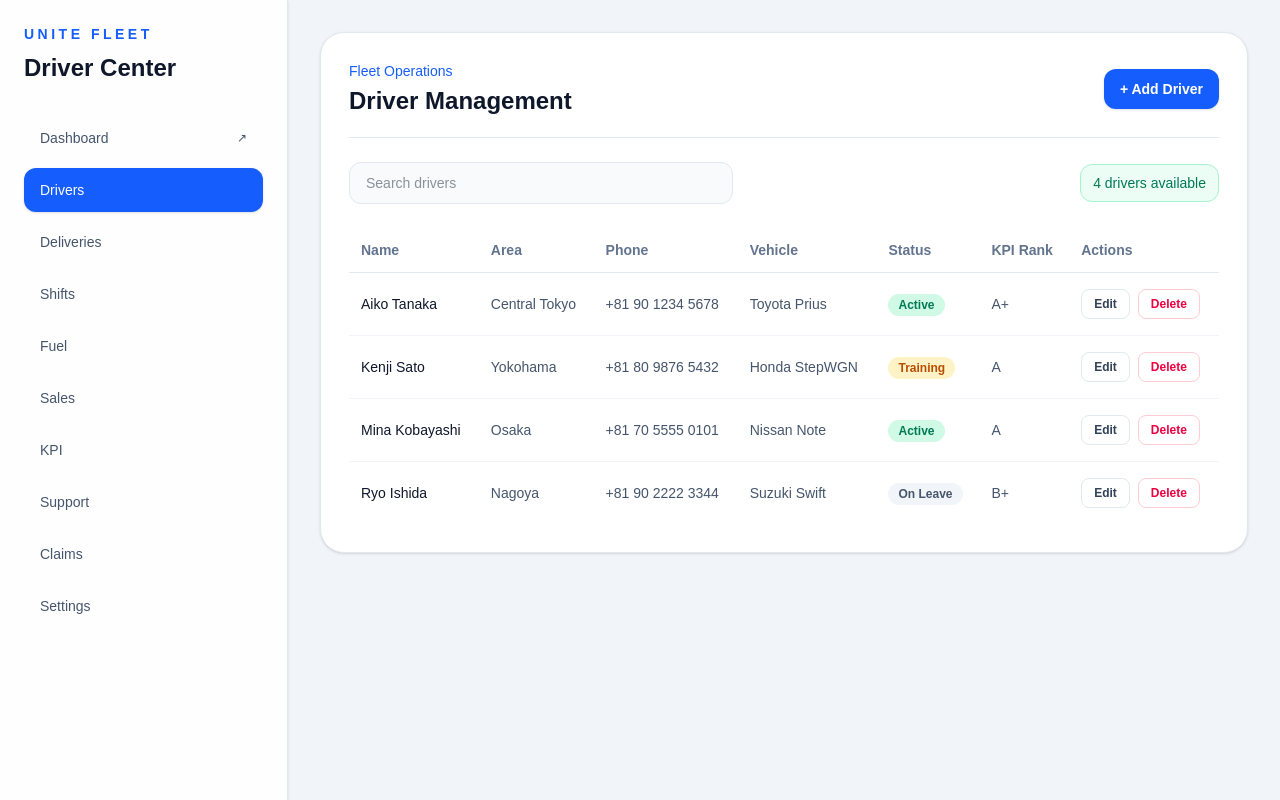
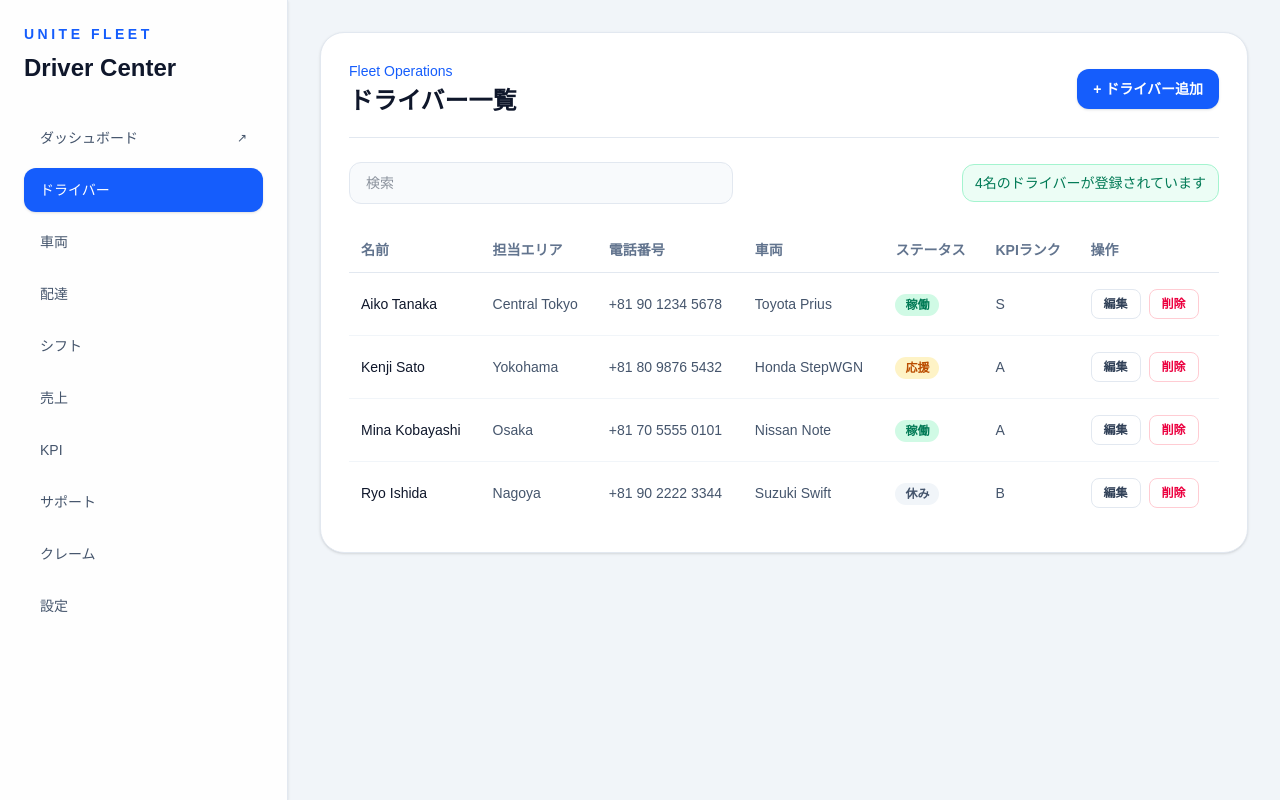
Before and after one commit to unite0526k-blip/unite-freet, a Next.js app: page /drivers in a window 1280 px wide. Built offline with nearby package versions, Linux system fonts and the light colour scheme.

Commit message:
Driver page

```diff
--- a/app/drivers/page.tsx
+++ b/app/drivers/page.tsx
@@ -2,7 +2,7 @@
 
 import { useMemo, useState } from 'react';
 
-type DriverStatus = 'Active' | 'On Leave' | 'Training';
+type DriverStatus = '稼働' | '休み' | '応援';
 
 type Driver = {
   id: number;
@@ -21,8 +21,8 @@ const drivers: Driver[] = [
     area: 'Central Tokyo',
     phone: '+81 90 1234 5678',
     vehicle: 'Toyota Prius',
-    status: 'Active',
-    rank: 'A+',
+    status: '稼働',
+    rank: 'S',
   },
   {
     id: 2,
@@ -30,7 +30,7 @@ const drivers: Driver[] = [
     area: 'Yokohama',
     phone: '+81 80 9876 5432',
     vehicle: 'Honda StepWGN',
-    status: 'Training',
+    status: '応援',
     rank: 'A',
   },
   {
@@ -39,7 +39,7 @@ const drivers: Driver[] = [
     area: 'Osaka',
     phone: '+81 70 5555 0101',
     vehicle: 'Nissan Note',
-    status: 'Active',
+    status: '稼働',
     rank: 'A',
   },
   {
@@ -48,22 +48,22 @@ const drivers: Driver[] = [
     area: 'Nagoya',
     phone: '+81 90 2222 3344',
     vehicle: 'Suzuki Swift',
-    status: 'On Leave',
-    rank: 'B+',
+    status: '休み',
+    rank: 'B',
   },
 ];
 
 const sidebarItems = [
-  'Dashboard',
-  'Drivers',
-  'Deliveries',
-  'Shifts',
-  'Fuel',
-  'Sales',
+  'ダッシュボード',
+  'ドライバー',
+  '車両',
+  '配達',
+  'シフト',
+  '売上',
   'KPI',
-  'Support',
-  'Claims',
-  'Settings',
+  'サポート',
+  'クレーム',
+  '設定',
 ];
 
 export default function DriversPage() {
@@ -92,7 +92,7 @@ export default function DriversPage() {
 
           <nav className="space-y-2">
             {sidebarItems.map((item, index) => {
-              const isActive = item === 'Drivers';
+              const isActive = item === 'ドライバー';
               return (
                 <button
                   key={item}
@@ -116,13 +116,13 @@ export default function DriversPage() {
             <div className="flex flex-col gap-4 border-b border-slate-200 pb-5 sm:flex-row sm:items-center sm:justify-between">
               <div>
                 <p className="text-sm font-medium text-blue-600">Fleet Operations</p>
-                <h2 className="mt-1 text-2xl font-semibold text-slate-900">Driver Management</h2>
+                <h2 className="mt-1 text-2xl font-semibold text-slate-900">ドライバー一覧</h2>
               </div>
               <button
                 type="button"
                 className="rounded-xl bg-blue-600 px-4 py-2.5 text-sm font-semibold text-white shadow-sm transition hover:bg-blue-700"
               >
-                + Add Driver
+                + ドライバー追加
               </button>
             </div>
 
@@ -132,12 +132,12 @@ export default function DriversPage() {
                   type="text"
                   value={search}
                   onChange={(event) => setSearch(event.target.value)}
-                  placeholder="Search drivers"
+                  placeholder="検索"
                   className="w-full rounded-xl border border-slate-200 bg-slate-50 px-4 py-2.5 text-sm outline-none ring-0 transition focus:border-blue-400 focus:bg-white"
                 />
               </div>
               <div className="rounded-xl border border-emerald-200 bg-emerald-50 px-3 py-2 text-sm text-emerald-700">
-                4 drivers available
+                4名のドライバーが登録されています
               </div>
             </div>
 
@@ -145,13 +145,13 @@ export default function DriversPage() {
               <table className="min-w-full text-left text-sm">
                 <thead>
                   <tr className="border-b border-slate-200 text-slate-500">
-                    <th className="px-3 py-3 font-semibold">Name</th>
-                    <th className="px-3 py-3 font-semibold">Area</th>
-                    <th className="px-3 py-3 font-semibold">Phone</th>
-                    <th className="px-3 py-3 font-semibold">Vehicle</th>
-                    <th className="px-3 py-3 font-semibold">Status</th>
-                    <th className="px-3 py-3 font-semibold">KPI Rank</th>
-                    <th className="px-3 py-3 font-semibold">Actions</th>
+                    <th className="px-3 py-3 font-semibold">名前</th>
+                    <th className="px-3 py-3 font-semibold">担当エリア</th>
+                    <th className="px-3 py-3 font-semibold">電話番号</th>
+                    <th className="px-3 py-3 font-semibold">車両</th>
+                    <th className="px-3 py-3 font-semibold">ステータス</th>
+                    <th className="px-3 py-3 font-semibold">KPIランク</th>
+                    <th className="px-3 py-3 font-semibold">操作</th>
                   </tr>
                 </thead>
                 <tbody>
@@ -164,9 +164,9 @@ export default function DriversPage() {
                       <td className="px-3 py-4">
                         <span
                           className={`rounded-full px-2.5 py-1 text-xs font-semibold ${
-                            driver.status === 'Active'
+                            driver.status === '稼働'
                               ? 'bg-emerald-100 text-emerald-700'
-                              : driver.status === 'Training'
+                              : driver.status === '応援'
                                 ? 'bg-amber-100 text-amber-700'
                                 : 'bg-slate-100 text-slate-600'
                           }`}
@@ -181,13 +181,13 @@ export default function DriversPage() {
                             type="button"
                             className="rounded-lg border border-slate-200 px-3 py-1.5 text-xs font-semibold text-slate-700 transition hover:bg-slate-100"
                           >
-                            Edit
+                            編集
                           </button>
                           <button
                             type="button"
                             className="rounded-lg border border-rose-200 px-3 py-1.5 text-xs font-semibold text-rose-600 transition hover:bg-rose-50"
                           >
-                            Delete
+                            削除
                           </button>
                         </div>
                       </td>
```
